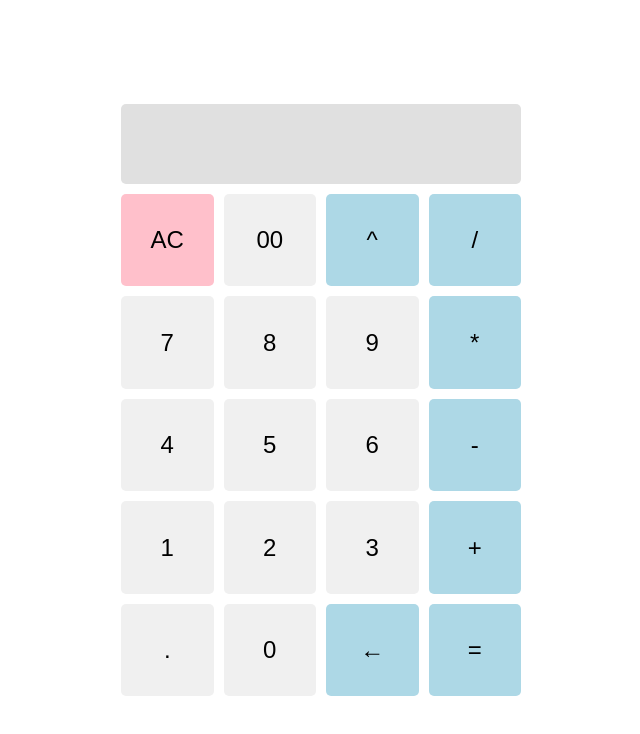
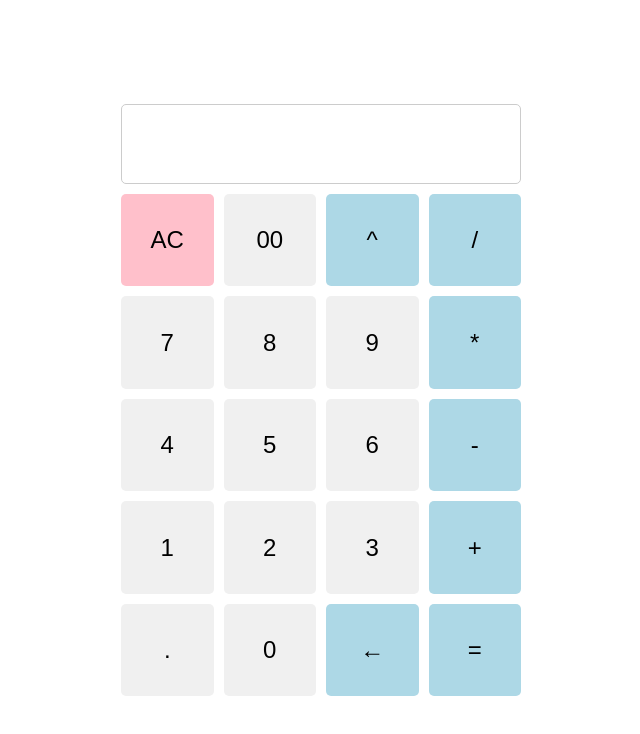
Before and after one commit to rudyoactiv/odin-project, a plain HTML site: page Foundations/calculator/index.html in a window 1280 px wide. Shown: the whole page, without its empty margins (319-959 px from the left). Drawn offline with Linux system fonts and the light colour scheme.

Commit message:
display for calc

```diff
--- a/Foundations/calculator/style.css
+++ b/Foundations/calculator/style.css
@@ -42,16 +42,17 @@ html, body {
 }
 
 .display {
+    min-height: 80px;
     font-size: 2rem;
-    padding: 20px;
-    background-color: #e0e0e0;
-    border-radius: 5px;
-    text-align: right;
-    margin-bottom: 10px;
-    min-height: 40px;
-    line-height: 40px;
+    background-color: #ffffff;
+    padding: 10px;
+    box-sizing: border-box;
     overflow-x: auto;
     white-space: nowrap;
+    text-align: right;
     text-overflow: ellipsis;
+    border: 1px solid #ccc;
+    border-radius: 5px;
+    margin-bottom: 10px;
     scrollbar-width: thin;
 }
```
